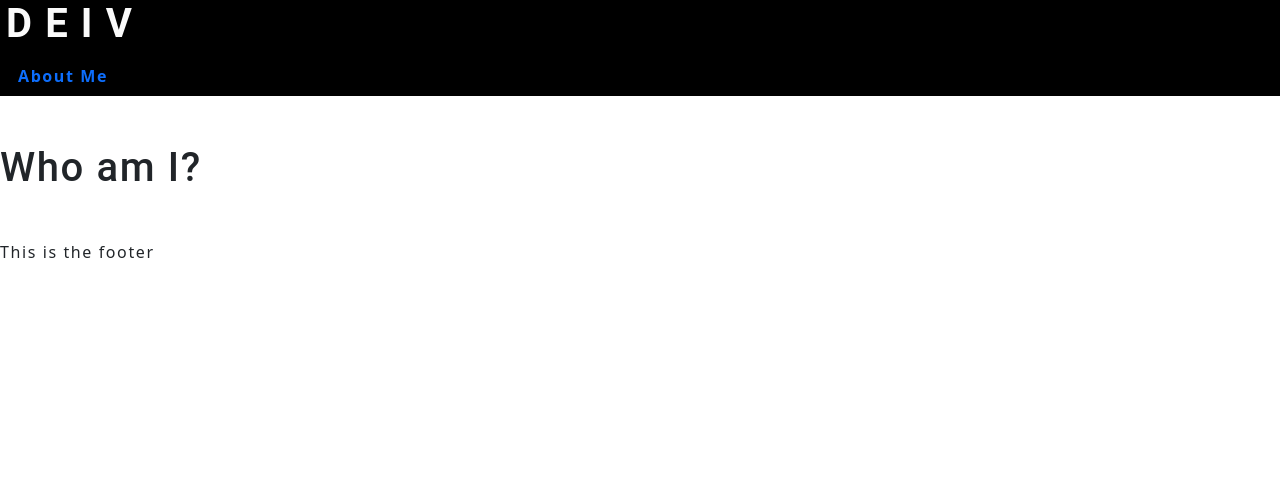
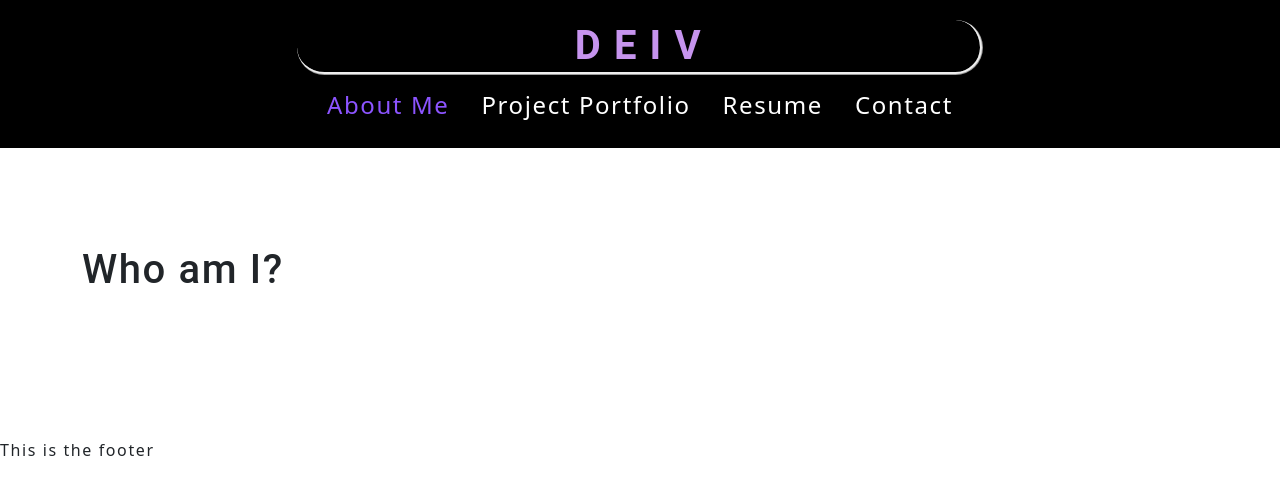
Before and after one commit to deivrs60/deiv-react-portfolio, a React (Create React App) app in the folder client/: page / in a window 1280 px wide. Shown: the top 494 px of the page. Built offline with nearby package versions, Linux system fonts and the light colour scheme.

Commit message:
nav links and basic header are now completed

```diff
--- a/client/src/App.css
+++ b/client/src/App.css
@@ -1,4 +1,4 @@
-.App {
+/* .App {
   text-align: center;
 }
 
@@ -35,4 +35,28 @@
   to {
     transform: rotate(360deg);
   }
+} */
+
+#mainlogo a {
+  border-bottom: ridge;
+  border-right: ridge;
+  color: #c694ee;
+  justify-content: center;
+  display: flex;
+  border-radius: 30px;
 }
+header {
+  padding: 20px 35px;
+  display: flex;
+  justify-content: space-evenly;
+  flex-wrap: flex;
+  position: -webkit-sticky;
+  position: sticky;
+  top: 0;
+
+  z-index: 9999;
+}
+
+nav li {
+  color: white;
+}
--- a/client/src/App.js
+++ b/client/src/App.js
@@ -1,46 +1,16 @@
-import React, { useState } from 'react';
+import React from 'react';
 
 // import components
 import Header from './components/Header';
-import About from './components/About';
-import Contact from './components/Contact';
-import Projects from './components/Projects';
-import Resume from './components/Resume';
-import Footer from './components/Footer';
+import './App.css'
 
 
 function App() {
-  const[ currentPage, setCurrentPage ] = useState('About');
-
-
-  // checks what currentPage is, returns correct page!
-  const renderPage = () => {
-    if(currentPage === 'About') {
-      return <About />;
-    }
-
-    if (currentPage === 'Projects') {
-      return <Projects />;
-    }
-
-    if (currentPage === 'Resume') {
-      return <Resume />;
-    }
-
-    if (currentPage === 'Contact') {
-      return <Contact />;
-    }
-  };
-
-  const handlePageChange = (page) => setCurrentPage(page);
-
-  return (
-    <>
-    <Header currentPage={currentPage} handlePageChange={handlePageChange} />
-    {renderPage ()}
-    <Footer />
-    </>
-  );
+ return (
+   <div>
+     <Header></Header>
+   </div>
+ );
 }
 
 export default App;
--- a/client/src/components/Contact/index.js
+++ b/client/src/components/Contact/index.js
@@ -5,7 +5,7 @@ function Contact() {
 
     return (
         <section className="my-5">
-            This is the Contact
+            This is the Contact Page
         </section>
 
     );
--- a/client/src/components/Header/index.js
+++ b/client/src/components/Header/index.js
@@ -1,23 +1,81 @@
-import React from 'react';
+import React, { useState } from 'react';
 import Nav from '../Nav';
+import Contact from '../Contact';
+import About from '../About';
+import Project from '../Project';
+import Resume from '../Resume';
+import Footer from '../Footer';
 
 
-function Header({currentPage, handlePageChange}) {
+function Header() {
+    const [
+        contactSelected,
+        setContactSelected
+    ] = useState(false);
+    const [
+        projectSelected,
+        setProjectSelected
+    ] = useState(false);
+    const [
+        resumeSelected,
+        setResumeSelected
+    ] = useState(false);
+    const [
+        categories
+    ] = useState([
+        'About Me',
+        'Project Portfolio',
+        'Resume',
+        'Contact'
+    ]);
+    const [
+        currentCategory,
+        setCurrentCategory
+    ] = useState(categories[0]);
+
+    function renderContent() {
+        if(contactSelected) {
+            return <Contact></Contact>
+        }
+        if(projectSelected) {
+            return <Project></Project>
+        }
+        if (resumeSelected) {
+            return <Resume></Resume>
+        } else {
+            return <About></About>
+        }
+    };
 
     return(
+        <div>
             <header className="flex-row px-1">
                 <div className="logo">
-                <h1 className="text-left">
+                    <h1 className="text-left" id="mainlogo">
                     <a href="/" style={{textDecoration: 'none' }}>
                         D E I V
                     </a>
                     </h1>
                 <Nav
-                    currentpage={currentPage}
-                    handlePageChange={handlePageChange}
-                />
+                categories={ categories }
+                currentCategory={ currentCategory }
+                setCurrentCategory={ setCurrentCategory }
+                contactSelected= { contactSelected }
+                setContactSelected = { setContactSelected }
+                projectSelected = { projectSelected }
+                setProjectSelected = { setProjectSelected }
+                resumeSelected = { resumeSelected }
+                setResumeSelected = { setResumeSelected }
+                ></Nav>
                 </div>
             </header>
+            <div>
+                <main className="container pb-5">
+                    { renderContent() }
+                </main>
+                <Footer></Footer>
+            </div>
+        </div>
     );
 }
 
--- a/client/src/components/Nav/index.js
+++ b/client/src/components/Nav/index.js
@@ -1,25 +1,55 @@
 import React from 'react';
 
 
-function Nav({ currentPage, handlePageChange}) {
+function Nav(props) {
+    const {
+        setContactSelected,
+        setProjectSelected,
+        setResumeSelected,
+        categories,
+        currentCategory,
+        setCurrentCategory
+    } = props;
 
     return (
-        <header>
-            <nav>
-                <ul className=" nav flex-container navbar-right">
-                    <li>
-                        <a href="about" onclick={() => handlePageChange('About')}
-                        className= { currentPage === 'About' ? 'nav-link active' : 'nav-link'}
-                        style={{ textDecoration: 'none' }} >
-                            About Me
-                        </a>
-                    </li>
+        <nav className ="navbar navbar-expand lg float-right">
+            <div className="container-fluid">
+                <ul className="navbar-nav me-auto mb-2 mb-lg-0 h4">
+                    {categories.map((category => (
+                        <li className={`nav-item mx-3 ${
+                            currentCategory === category && 'navActive'
+                        }`}
+                        key = { category }>
+                            <span onClick = { () => {
+                                setCurrentCategory(category)
+                                if(category === 'Project Portfolio') {
+                                    setContactSelected(false)
+                                    setProjectSelected(true)
+                                    setResumeSelected(false)
+                                }  else if(category === 'Contact') {
+                                    setContactSelected(true)
+                                    setProjectSelected(false)
+                                    setResumeSelected(false)
+                                } else if(category === 'Resume') {
+                                    setContactSelected(false)
+                                    setProjectSelected(false)
+                                    setResumeSelected(true)
+                                } else {
+                                    setContactSelected(false)
+                                    setProjectSelected(false)
+                                    setResumeSelected(false)
+                                }
+                            }}>
+                                {category}
 
+                            </span>
+                        </li>
+                    )))}
                 </ul>
+            </div>
+        </nav>
 
-            </nav>
-        </header>
-    );
+    )
 }
 
 
--- a/client/src/components/Projects/index.js
+++ b/client/src/components/Project/index.js
@@ -1,15 +1,15 @@
 import React from 'react';
 
 
-function Projects() {
+function ProjectPortfolio() {
 
     return (
         <section className="my-5">
-            These are the projects
+            This is the Project Page
         </section>
 
     );
 }
 
 
-export default Projects;
+export default ProjectPortfolio;
--- a/client/src/index.css
+++ b/client/src/index.css
@@ -152,10 +152,17 @@ li {
 
 nav a:hover {
   text-decoration: none;
+  border-bottom: ridge;
 }
 
 nav  li {
   cursor: pointer;
+}
+
+nav li:hover{
+  border-bottom: ridge;
+  border-right: ridge;
+  border-radius: 20px;
 }
 
 textarea {
@@ -291,5 +298,5 @@ a {
 }
 
 .navActive {
-  color: var(--secondary);
+  color: var(--primary);
 }
```
Lines whose indentation alone changed are shown as unchanged.
